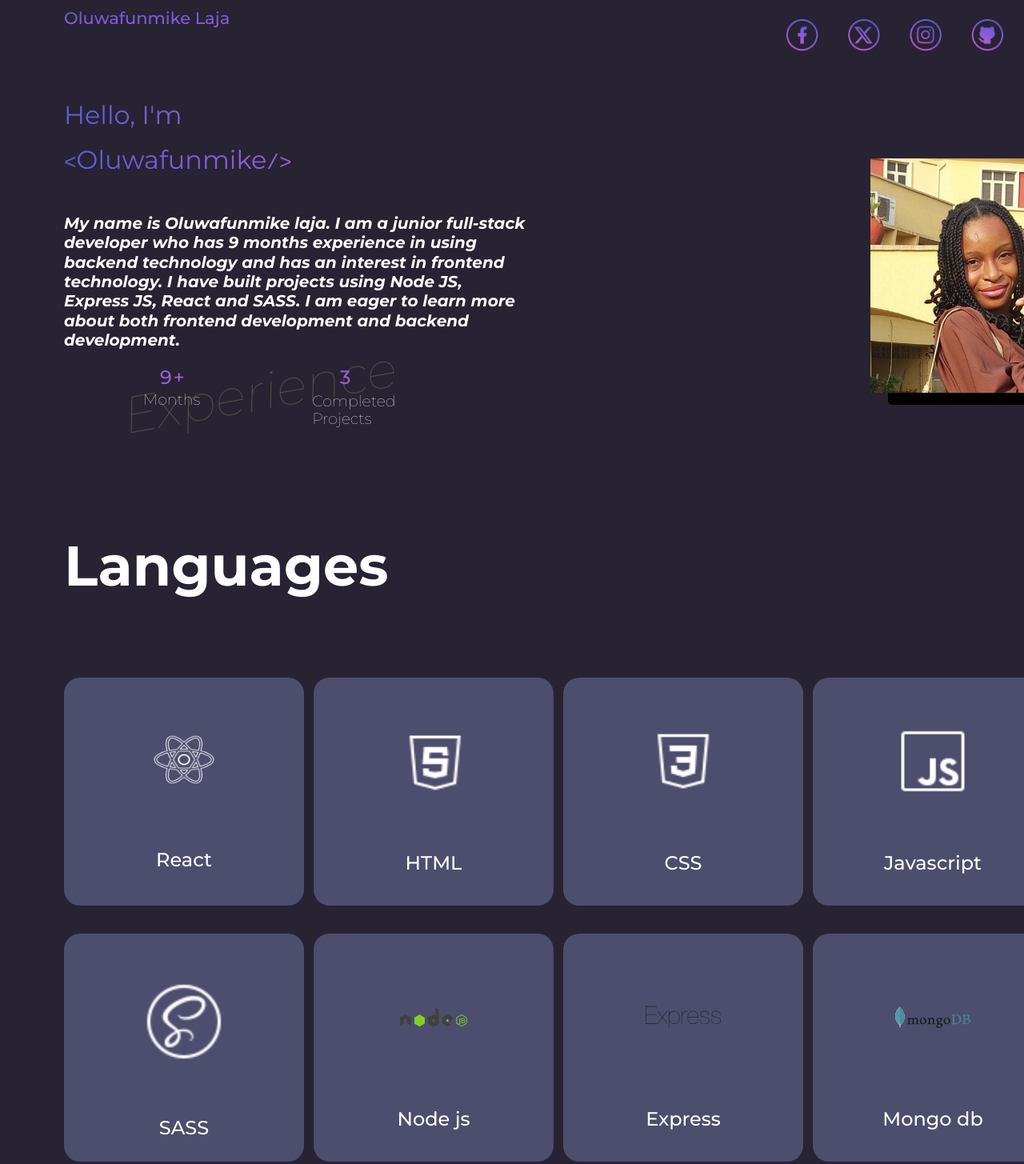
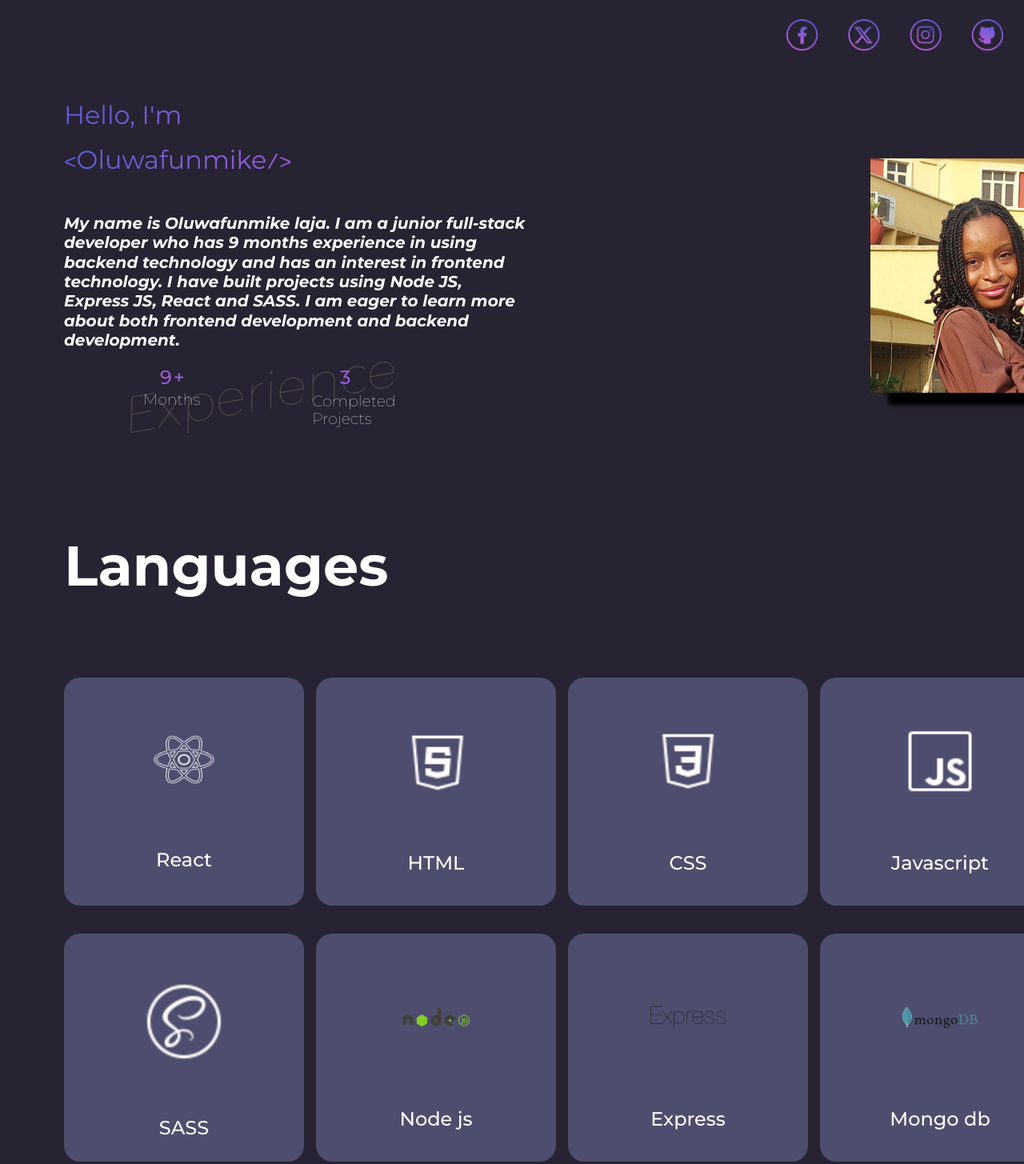
Before and after one commit to Amiele2006/Portfolio_website, a website: page index.html in a window 1280 px wide. Shown: the top 1455 px of the page at 80% size. Drawn offline with Linux system fonts and the light colour scheme.

Commit message:
changed: colum-gap between languages and picre blurring in box-shadow.
removed: name-header as it was not useful

```diff
--- a/index.html
+++ b/index.html
@@ -14,7 +14,7 @@
 <body>
     <!-- Header -->
     <header id="header-wrap">
-        <h1 id="name"> Oluwafunmike Laja </h1>
+        <h1 id="name"></h1>
        <button type="button" id="button-1"> <img src="./public/images/Frame 51.png" alt="social links" id="links"> </button>
     </header>
 
--- a/src/index.css
+++ b/src/index.css
@@ -94,7 +94,7 @@ body{
     position:relative;
     bottom:260px;
     left: 1008px;
-    box-shadow:22px 15px black;
+    box-shadow:22px 15px  5px black;
 }
 
 #image-1{
@@ -191,7 +191,7 @@ body{
     grid-template-columns: repeat(4,0.238fr);
     grid-template-rows: repeat(2,auto);
     row-gap: 35px;
-    column-gap: 12px;
+    column-gap: 15px;
     position: relative;
     top:600px;
 }
```
